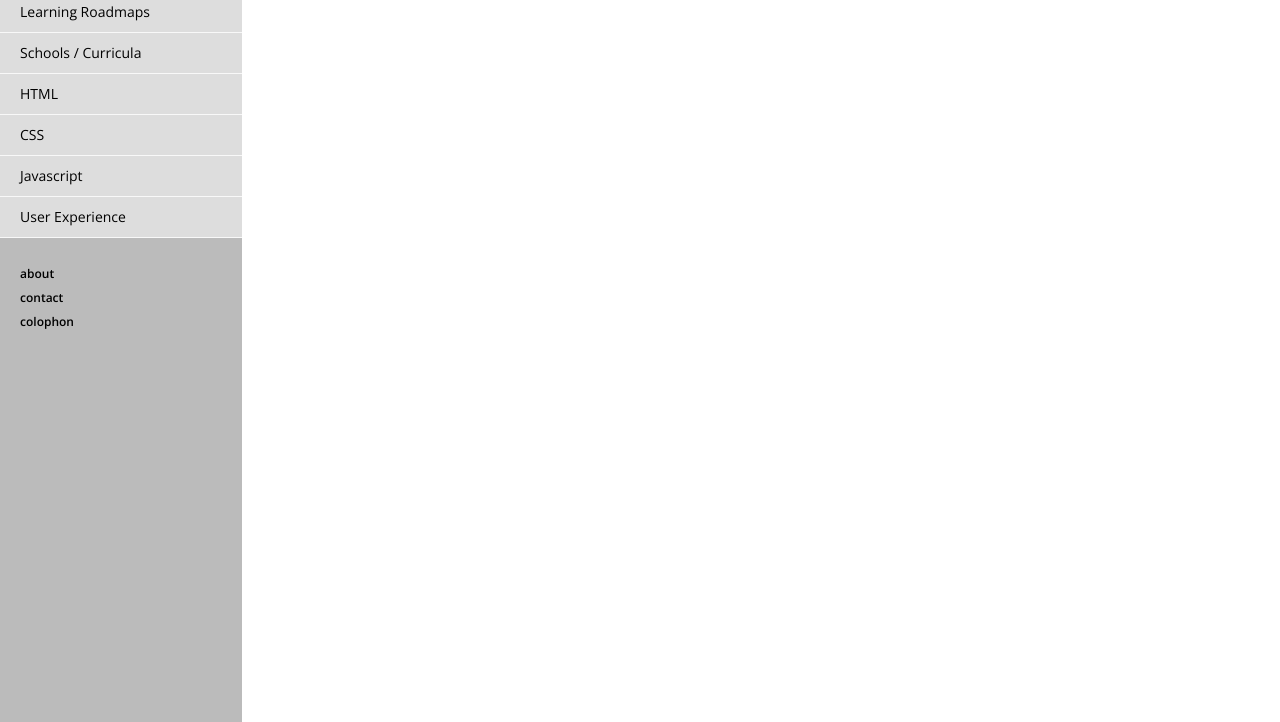
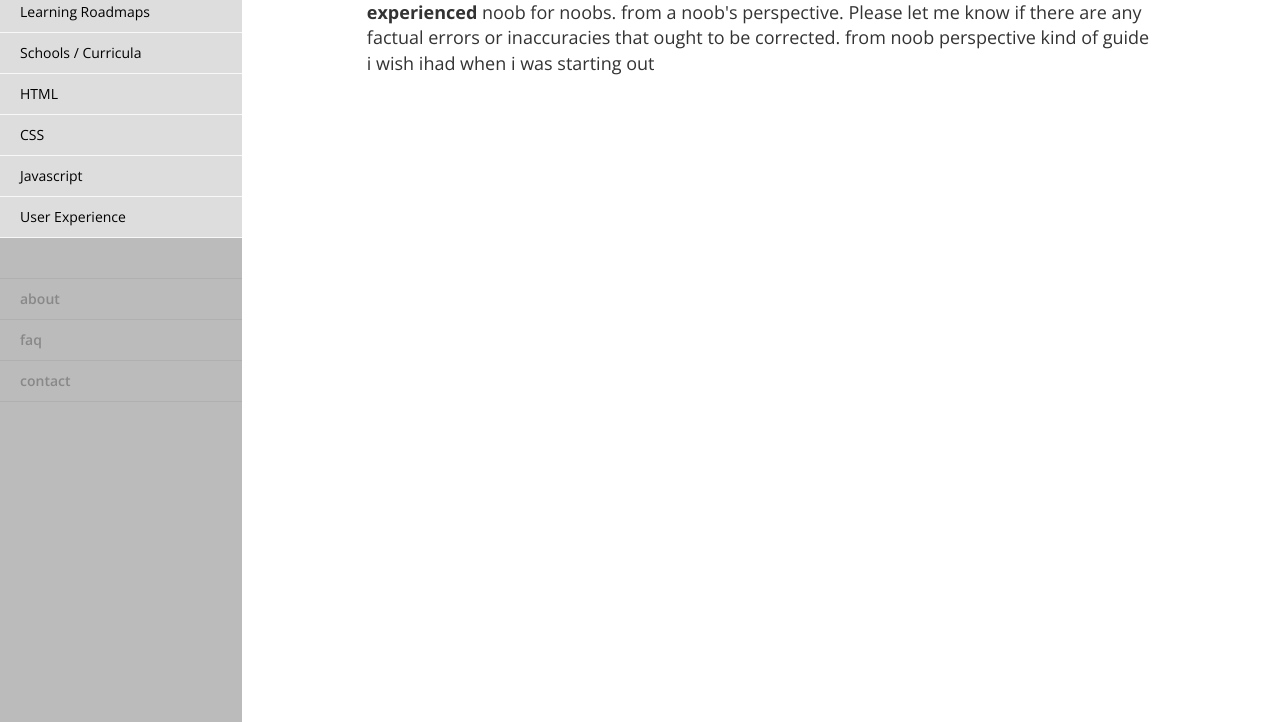
Before and after one commit to mattphoto/codingNoob, a website: page public/main.html in a window 1280 px wide. Shown: the part 78-800 px from the top of the page. Drawn offline with nearby package versions, Linux system fonts and the light colour scheme; some packages are replaced by stand-ins of ours.

Commit message:
add bodytext styles for intro page

```diff
--- a/public/css/style.css
+++ b/public/css/style.css
@@ -76,13 +76,13 @@ body {
   text-indent: 20px;
   line-height: 40px;
   background-color: #ddd;
+  border-bottom: 1px solid rgba(255,255,255,0.8);
 }
 
 .sidebar-nav li a {
   display: block;
   text-decoration: none;
   color: #000;
-  border-bottom: 1px solid rgba(255,255,255,0.8);
 }
 
 .sidebar-nav li a:hover {
@@ -125,11 +125,19 @@ body {
 
 .sidebar-nav li.sidebar-footer {
   background-color: #bbb;
-  height: 24px;
-  line-height: 24px;
-  font-size: 12px;
+  font-size: 14px;
   font-weight: 600;
   border-bottom: none;
+  border-bottom: 1px solid rgba(128,128,128,0.2);
+
+}
+
+.sidebar-nav li.sidebar-footer a {
+  color: #888;
+}
+
+.sidebar-nav li.sidebar-footer a:hover {
+  color: #FFF;
 }
 
 .logo {
@@ -142,7 +150,11 @@ ul li a.logo-title {
   font-size: 28px;
 }
 
-
+.body-text {
+  font-weight: 300;
+  font-size: 16px;
+  margin-top: 14px;
+}
 
 @media(min-width:768px) {
   #wrapper {
@@ -162,7 +174,7 @@ ul li a.logo-title {
   }
 
   #page-content-wrapper {
-    padding: 14px 28px;
+    padding: 28px;
     position: relative;
   }
 
@@ -170,6 +182,13 @@ ul li a.logo-title {
     position: relative;
     margin-right: 0;
   }
+
+  .body-text {
+    font-weight: 300;
+    font-size: 18px;
+    margin-top: 24px;
+  }
+
 }
 
 
@@ -273,6 +292,18 @@ th {
   font-weight: 400;
 }
 
+.media-description a {
+  text-decoration: none;
+  font-weight: 600;
+  color: #777;
+  border-bottom: 1px solid rgba(0,0,0,0.3);
+}
+
+.media-description a:hover {
+  color: #000;
+  border-bottom: 1px solid rgba(0,0,0,.8);
+}
+
 .media-right p,
 .media-left p {
   margin-bottom: 2px;
--- a/public/partials/nav.html
+++ b/public/partials/nav.html
@@ -28,14 +28,12 @@
           <a href="/about">about</a>
         </li>
         <li class="sidebar-footer">
-          <a href="/about">contact</a>
+          <a href="/faq">faq</a>
         </li>
         <li class="sidebar-footer">
-          <a href="/about">colophon</a>
+          <a href="/contact">contact</a>
         </li>
-        <li class="sidebar-footer">
-          &nbsp;
-        </li>
+
 
       </ul>
     </div>
--- a/public/partials/welcome.html
+++ b/public/partials/welcome.html
@@ -1,7 +1,11 @@
 <div class="container-fluid">
   <div class="row">
-    <div class="col-xs-12">
-      <p>Hi Everyone! This is an opinionated list of coding resources by a very <strong>experienced</strong> noob for noobs.
+    <div class="col-xs-12 col-sm-10 col-sm-offset-1">
+      <p class="body-text">Welcome to an opinionated guide to coding resources.
+
+    start with roadmaps
+
+       by a very <strong>experienced</strong> noob for noobs.
       from a noob's perspective.
       Please let me know if there are any factual errors or inaccuracies that ought to be corrected.
       from noob perspective
```
